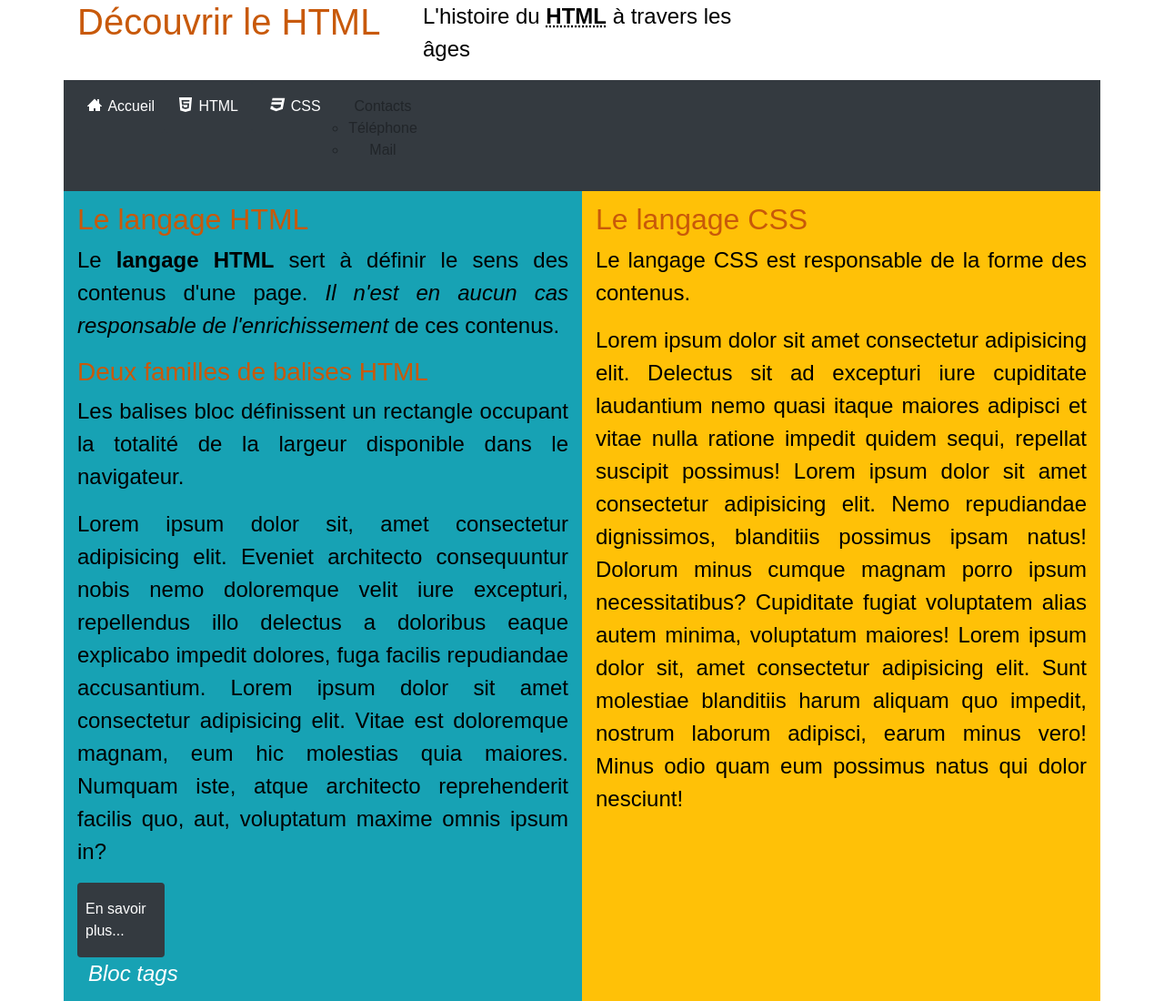
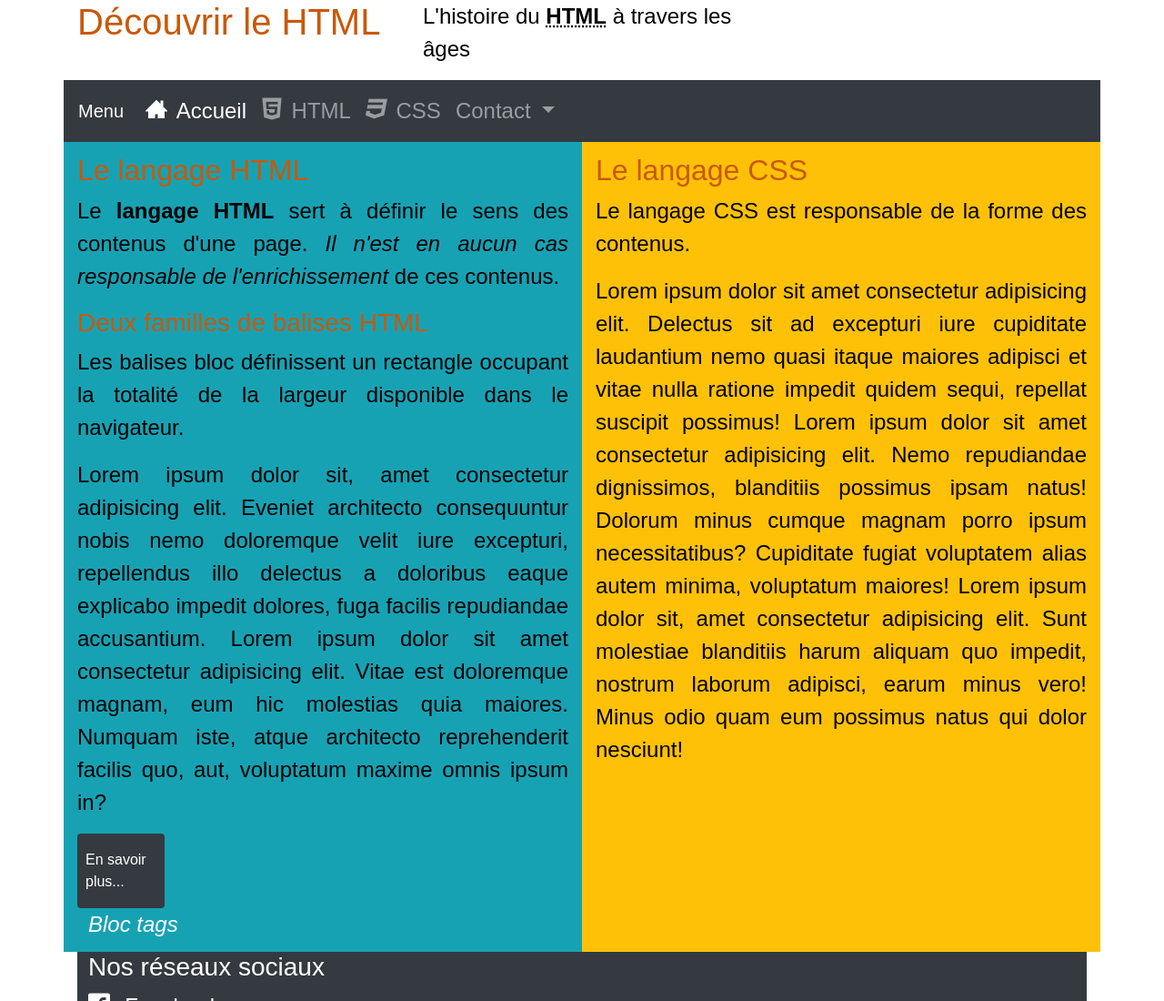
Before and after one commit to DavidDuveau/init_html, a website: page index.html in a window 1280 px wide. Shown: the top 1100 px of the page at 91% size. Drawn offline with nearby package versions, Linux system fonts and the light colour scheme; files whose address does not match are found by name.

Commit message:
add menu bootstrap style in navbar

```diff
--- a/index.html
+++ b/index.html
@@ -41,55 +41,49 @@
         à travers les âges
       </p>
 
-      <nav class="bg-dark col-12">
-        <!--
-        burger menu buton display only when width <= 576px
-      -->
+      <nav class="navbar navbar-expand-lg navbar-dark bg-dark col-12">
+        <a class="navbar-brand" href="#">Menu</a>
 
-        <button id="burger-btn">
-          <div>
-            <span class="icon-menu"></span>
-          </div>
+        <button class="navbar-toggler" type="button" data-toggle="collapse" data-target="#navbarSupportedContent"
+          aria-controls="navbarSupportedContent" aria-expanded="false" aria-label="Toggle navigation">
+          <span class="navbar-toggler-icon"></span>
         </button>
 
-
-        <!--No display of menu for width screen > 576px -->
-        <!-- Element qui regroupe des balises de navigation -->
-        <ul class="flex-container">
-          <!-- Conteneur de liste-->
-
-          <li>
-            <a href="#" title="home" class="btn bg-dark"><span class="icon-home3"></span>Accueil
+        <div class="collapse navbar-collapse" id="navbarSupportedContent">
+          <ul class="navbar-nav mr-auto">
+            <li class="nav-item active">
+              <a class="nav-link" href="#" title="Home">
+                <span class="icon-home3"></span>Accueil
               </a>
             </li>
 
-          <!-- Lien interne vers une section-->
-          <li>
-            <a href="section-html.html" target="new" title="HTML la référence" class="btn bg-dark"><span
-                class="icon-html-five"></span>HTML
+            <li class="nav-item">
+              <a class="nav-link" href="section-html.html" target="_blank" title="Référence en HTML">
+                <span class="icon-html-five"></span>HTML
               </a>
             </li>
 
-          <li>
-            <a href="#" title="CSS la référence">
-              <a class="btn bg-dark" href="#" title="CSS la référence"><span class="icon-css3"></span>CSS
+            <li class="nav-item">
+              <a class="nav-link" href="#" title="Référence en CSS">
+                <span class="icon-css3"></span>CSS
               </a>
             </li>
-          <li class="btn dropdown">
-            Contacts
-            <div>
-              <ul class="drop-ctnt">
-                <li>
-                  <a href="tel:0522336699" title="click to call">Téléphone</a>
-                </li>
 
-                <li>
-                  <a href="#" title="Send an e-mail" onclick="openModal()">Mail</a>
+            <li class="nav-item dropdown">
+              <a class="nav-link dropdown-toggle" href="#" id="navbarDropdown" role="button" data-toggle="dropdown"
+                aria-haspopup="true" aria-expanded="false">
+                Contact
+              </a>
+              <div class="dropdown-menu" aria-labelledby="navbarDropdown">
+                <a class="dropdown-item" href="tel:0522336699" title="click to call">Téléphone</a>
+
+                <div class="dropdown-divider"></div>
+
+                <a class="dropdown-item" href="#" title="Send an e-mail" onclick="openModal()">Mail</a>
+              </div>
             </li>
           </ul>
         </div>
-          </li>
-        </ul>
       </nav>
     </header>
 
```
Lines whose indentation alone changed are shown as unchanged.
